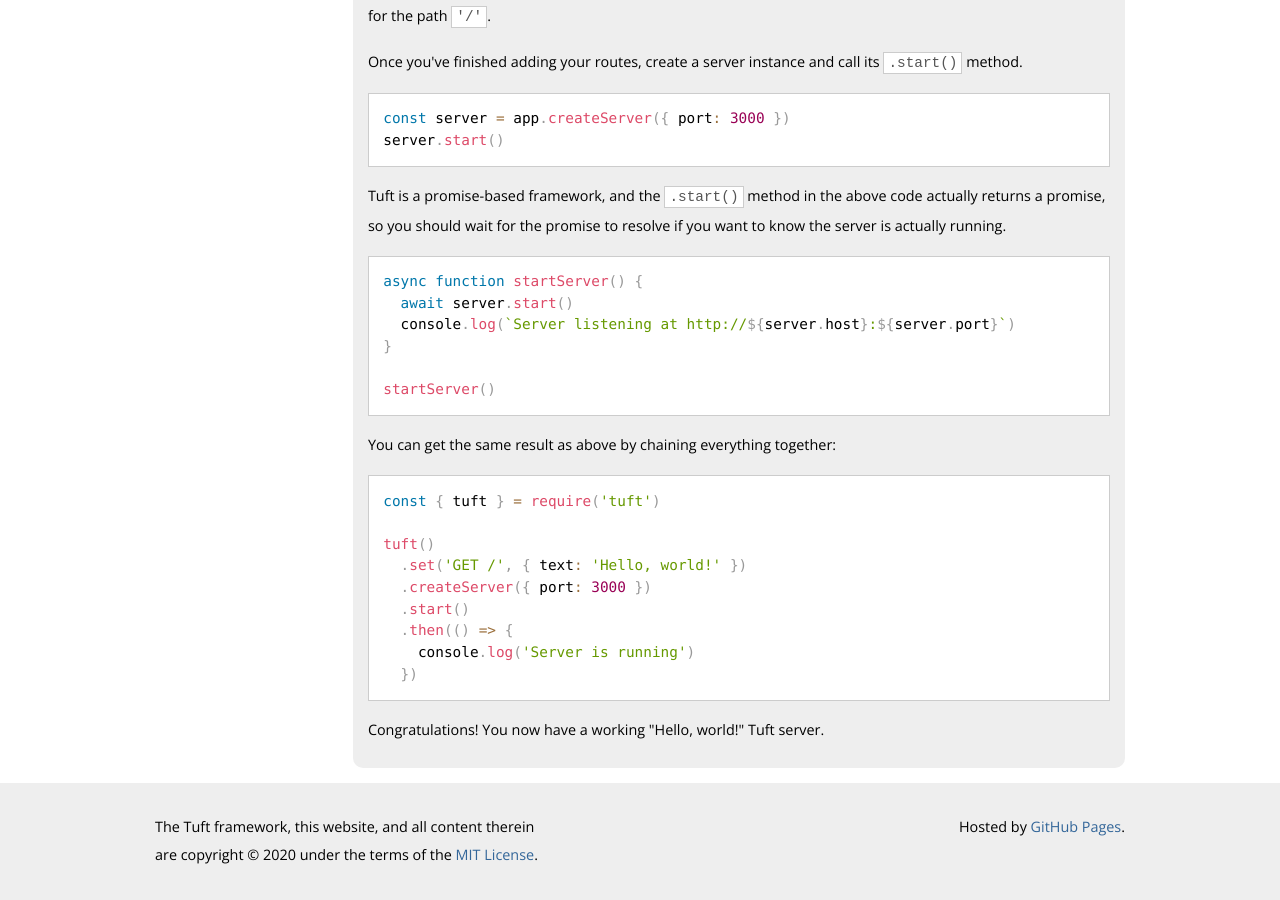
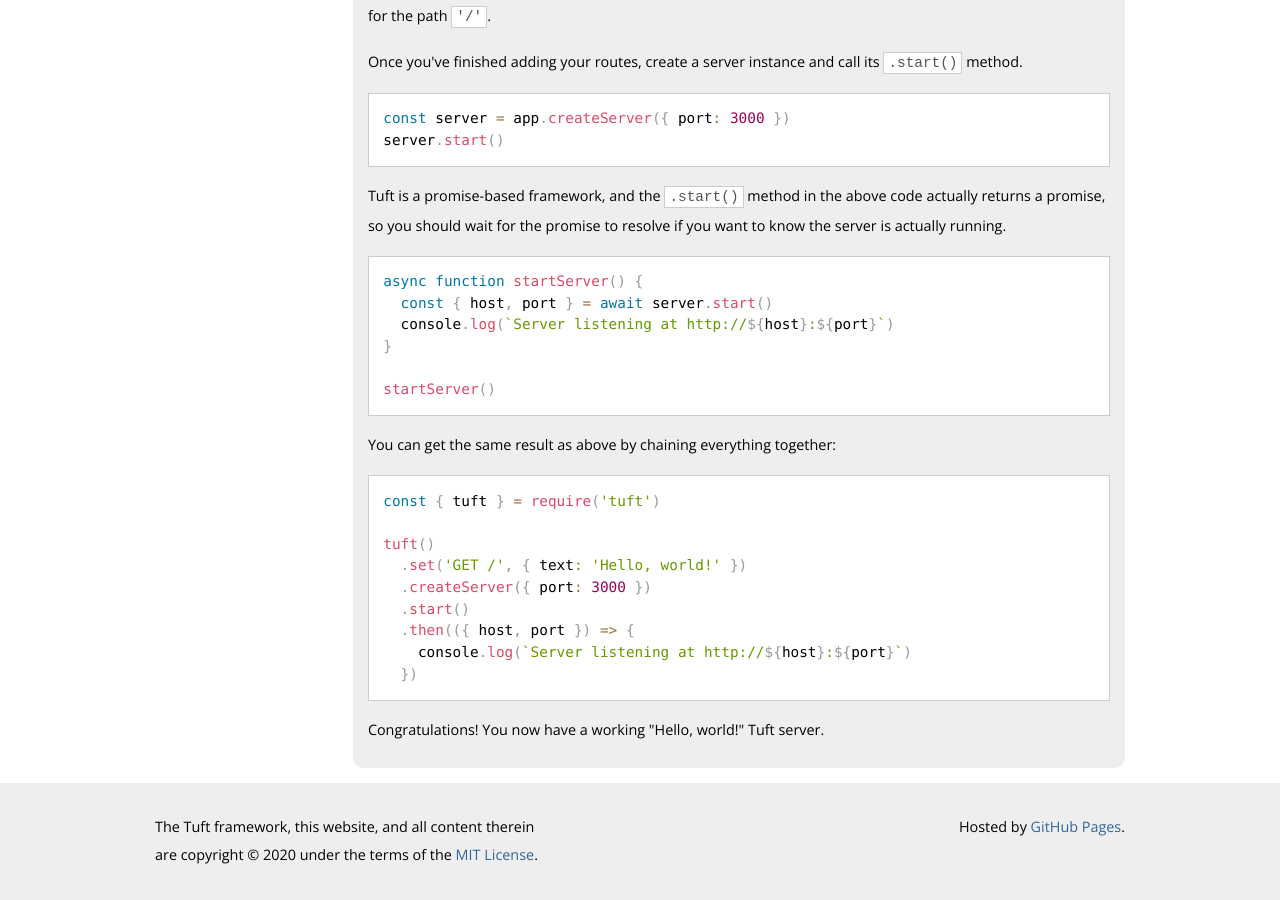
Before and after one commit to tuftjs/tuft.dev, a Jekyll site: the page built from docs/index.html, in a window 1280 px wide and 900 px high, scrolled down 659 px. Built offline with Jekyll 4.4.1, drawn with Linux system fonts in a browser that asks for light colours.

Commit message:
Update docs to reflect change in `Server#start()`

```diff
--- a/docs/api/tuft-server.html
+++ b/docs/api/tuft-server.html
@@ -14,7 +14,7 @@
 
     <div class="api-entry">
       <h3><code>.start()</code></h3>
-      <p>Returns a promise that resolves once the server has started.</p>
+      <p>Returns a promise that resolves with an object containing the <code class="code-inline">host</code> and <code class="code-inline">port</code> the server is listening on once the server has started.</p>
     </div>
 
     <div class="api-entry">
--- a/docs/index.html
+++ b/docs/index.html
@@ -29,8 +29,8 @@
       actually returns a promise, so you should wait for the promise to resolve if you want to know the server is
       actually running.</p>
     <pre><code class="language-js">async function startServer() {
-  await server.start()
-  console.log(`Server listening at http://${server.host}:${server.port}`)
+  const { host, port } = await server.start()
+  console.log(`Server listening at http://${host}:${port}`)
 }
 
 startServer()</code></pre>
@@ -42,8 +42,8 @@
   .set('GET /', { text: 'Hello, world!' })
   .createServer({ port: 3000 })
   .start()
-  .then(() => {
-    console.log('Server is running')
+  .then(({ host, port }) => {
+    console.log(`Server listening at http://${host}:${port}`)
   })</code></pre>
     <p>Congratulations! You now have a working "Hello, world!" Tuft server.</p>
   </section>
```
